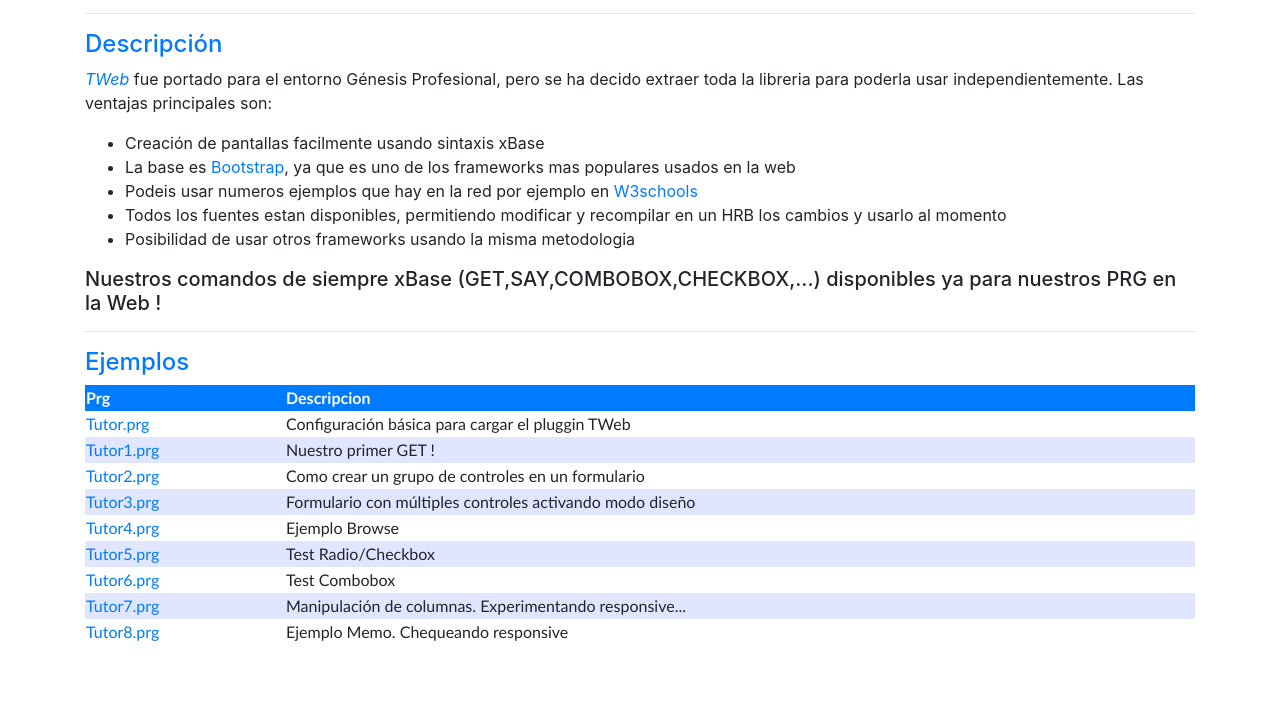
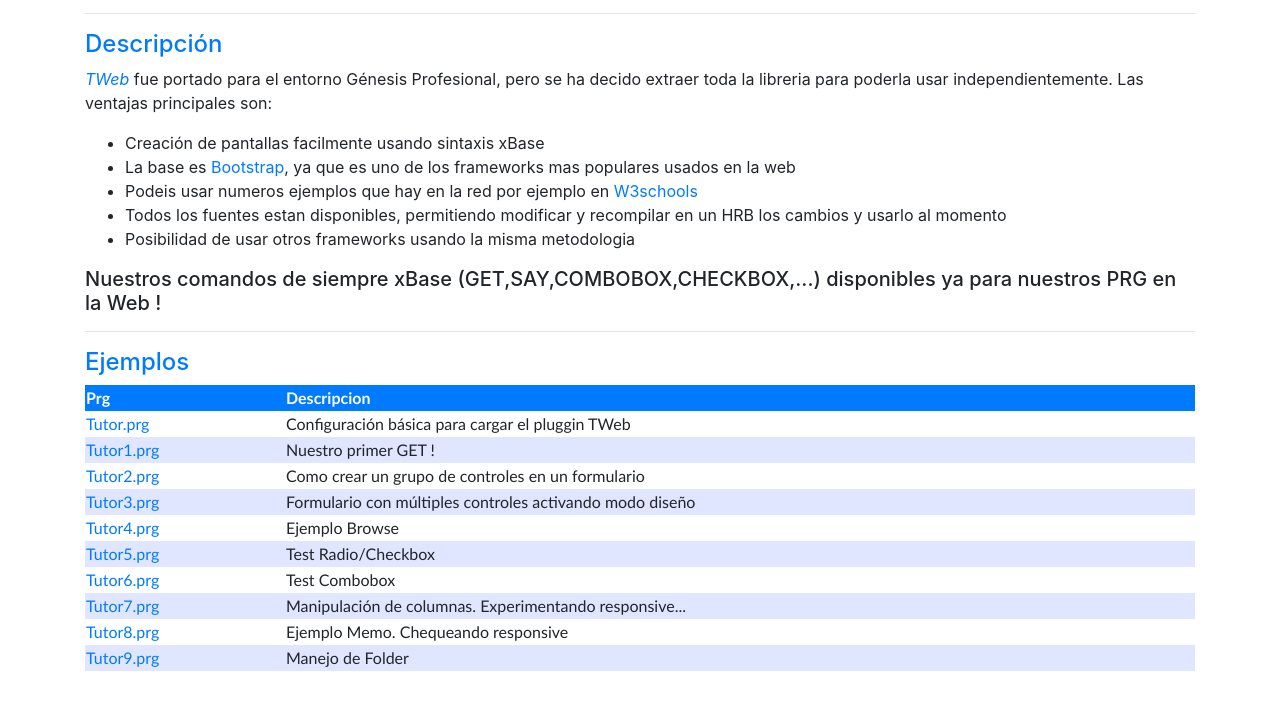
Before and after one commit to carles9000/tweb, a plain HTML site: page index.html in a window 1280 px wide. Both pictures are taken after a click on the link "Ejemplos". Shown: the part 89-798 px from the top of the page. Drawn offline with nearby package versions, Linux system fonts and the light colour scheme.

Commit message:
Add folder example

```diff
--- a/index.html
+++ b/index.html
@@ -71,6 +71,7 @@
                    <th width="200px">Prg</th>
                    <th>Descripcion</th>
                </tr>
+            </thead>
 			<tbody>
 
 				<tr>
@@ -118,8 +119,12 @@
 					<td>Ejemplo Memo. Chequeando responsive</td>
 				</tr>
 
+				<tr>
+					<td><a target="_blank_" href="tutor9.prg">Tutor9.prg</a></td>
+					<td>Manejo de Folder</td>
+				</tr>
+
 			</tbody>
-            </thead>
           </table>
         </div>
       </div>
```
Also changed, not shown: 3 other files. Lines whose indentation alone changed are shown as unchanged.
